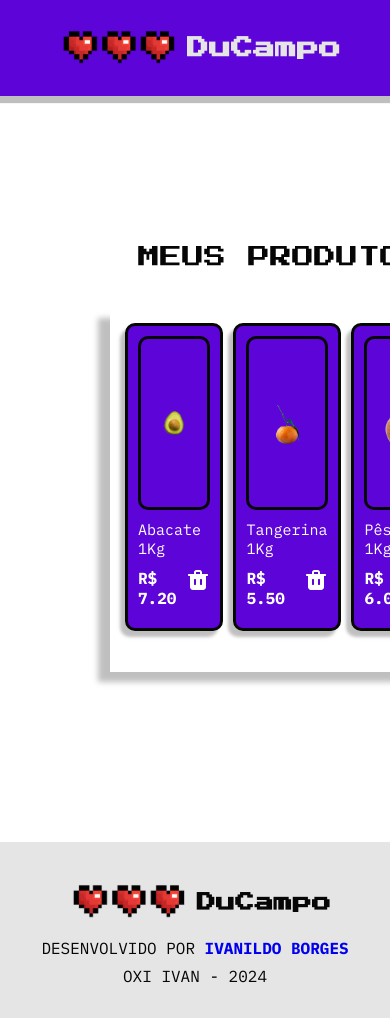
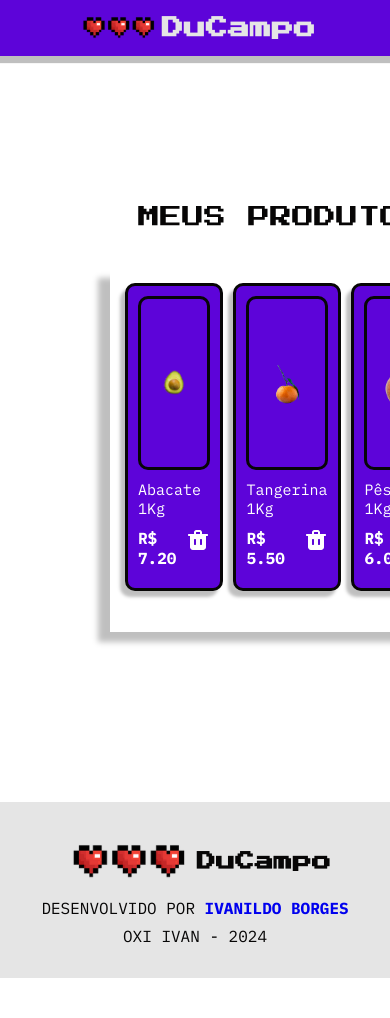
Before and after one commit to IvanildoBorges/challenge-AluraGeek, a website with bundled scripts: page index.html in a window 390 px wide. Shown: the top 1018 px of the page. After the commit the page ends 978 px from the top, so only its background shows below. Built offline with nearby package versions, Linux system fonts and the light colour scheme; data requests are answered from the project's data file.

Commit message:
Adicionado responsividade ao header

```diff
--- a/styles/global/header.css
+++ b/styles/global/header.css
@@ -4,11 +4,13 @@ header {
     padding: 20px 0px;
     background-color: var(--cor-do-background-card);
     box-shadow: 0px 7px .9px rgba(0, 0, 0, .25);
+    width: 100%;
 }
 
 header > .logo {
     display: flex;
     align-items: center;
+    justify-content: center;
 }
 
 header > .logo img {
@@ -20,3 +22,23 @@ header > .logo .logo__titulo {
     text-align: left;
     color: var(--cor-do-titulo);
 }
+
+/*Tablet*/
+@media screen and (max-width: 768px) {
+    header {
+        padding: 10px 0px;
+    }
+}
+
+/*Mobile*/
+@media screen and (max-width: 425px) {
+    header > .logo img {
+        width: 30%;
+    }
+
+    header > .logo .logo__titulo {
+        font-size: 1.25 rem;
+        text-align: left;
+        color: var(--cor-do-titulo);
+    }
+}
```
